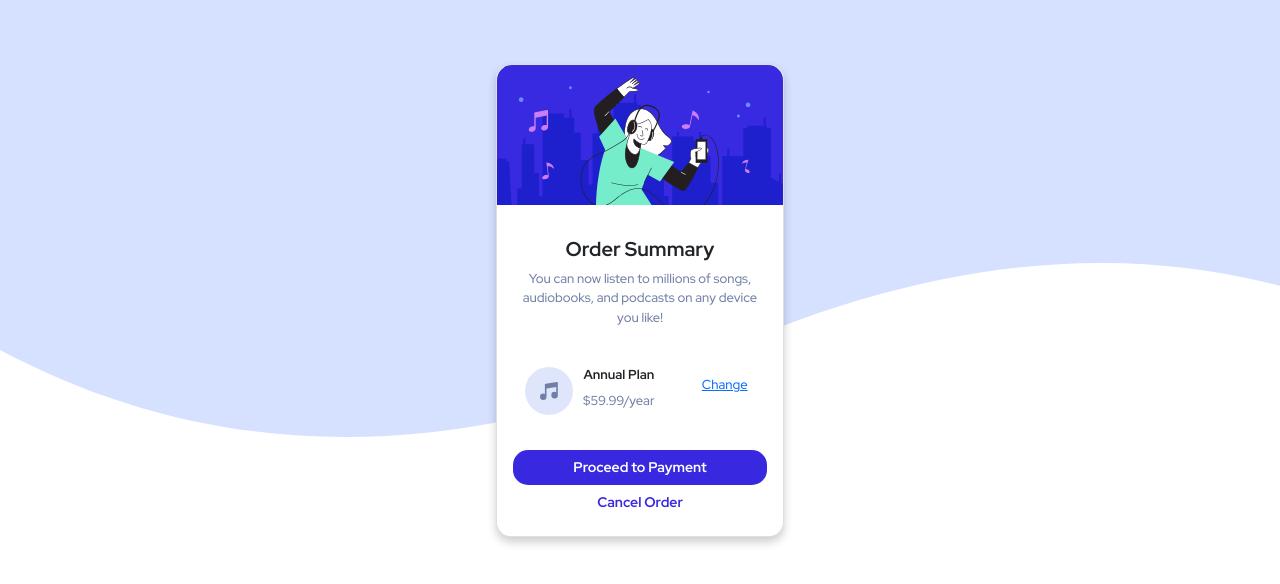
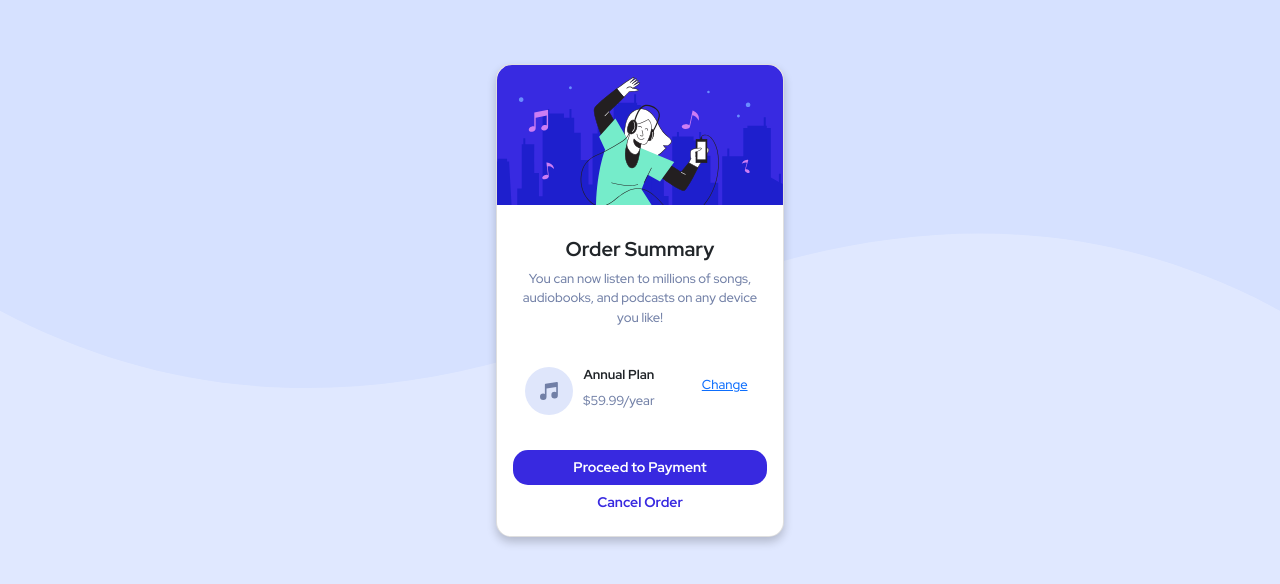
Before and after one commit to gnugautama/ordersummary, a plain HTML site: page index.html in a window 1280 px wide. Drawn offline with nearby package versions, Linux system fonts and the light colour scheme.

Commit message:
change on the background image, change the div class to main class, fix the bad practice code

```diff
--- a/index.html
+++ b/index.html
@@ -17,7 +17,7 @@
   </head>
   <body>
     <!--card start-->
-    <div class="card" style="width: 18rem">
+    <main class="card" style="">
       <img src="/img/illustration-hero.svg" class="card-img-top img-1" alt="..." />
       <div class="card-body">
         <h5 class="card-title pt-3">Order Summary</h5>
@@ -43,7 +43,7 @@
         <a href="#" class="btn btn-secondary" style="background-color: #fff; color: hsl(245, 75%, 52%)">Cancel Order</a>
         <!--end of button-->
       </div>
-    </div>
+    </main>
     <!--end of start-->
   </body>
 </html>
--- a/style.css
+++ b/style.css
@@ -1,13 +1,19 @@
 body {
   background-image: url(/img/pattern-background-desktop.svg);
-  object-fit: cover;
   background-repeat: no-repeat; /*so the image won't be half*/
+  background-size: contain;
+  background-color: #e0e8ff;
+  min-height: 100vh;
+  display: flex;
+  align-items: center;
+  justify-content: center;
 }
 
 .card {
   /* Add shadows to create the "card" effect */
   box-shadow: 0 5px 10px 0 rgba(0, 0, 0, 0.2);
   max-width: 300px;
+  width: 18rem;
   margin: auto;
   text-align: center;
   font-family: "Red Hat Display", sans-serif;
```
